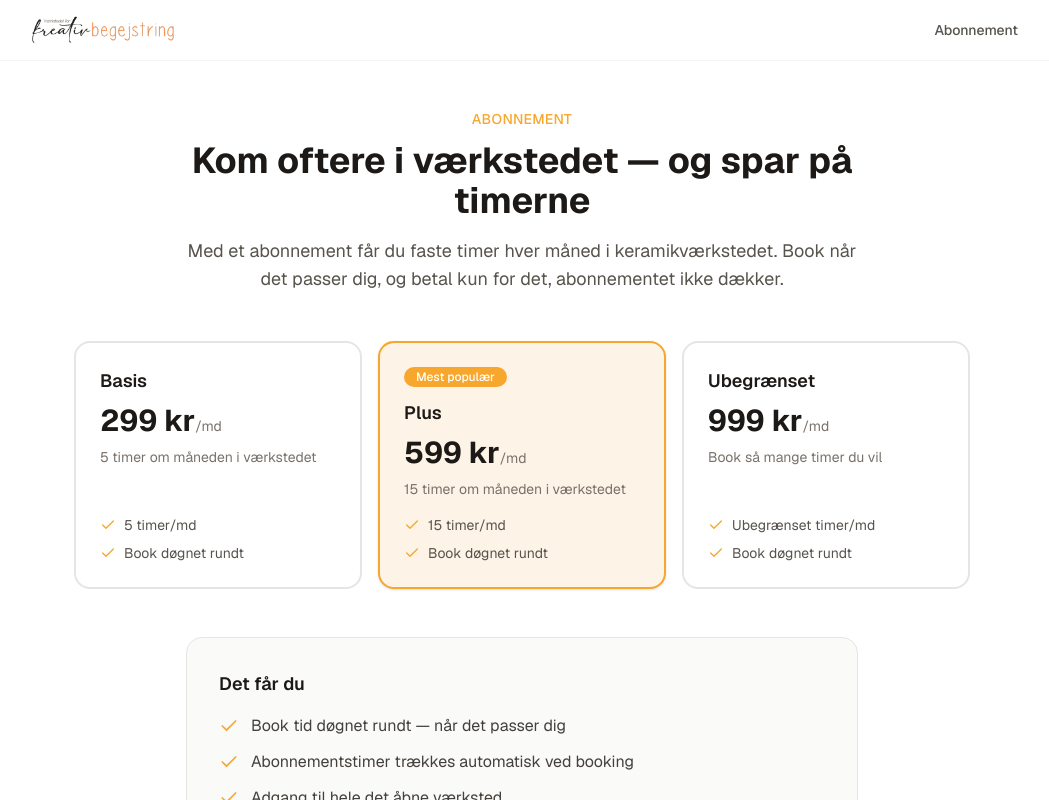
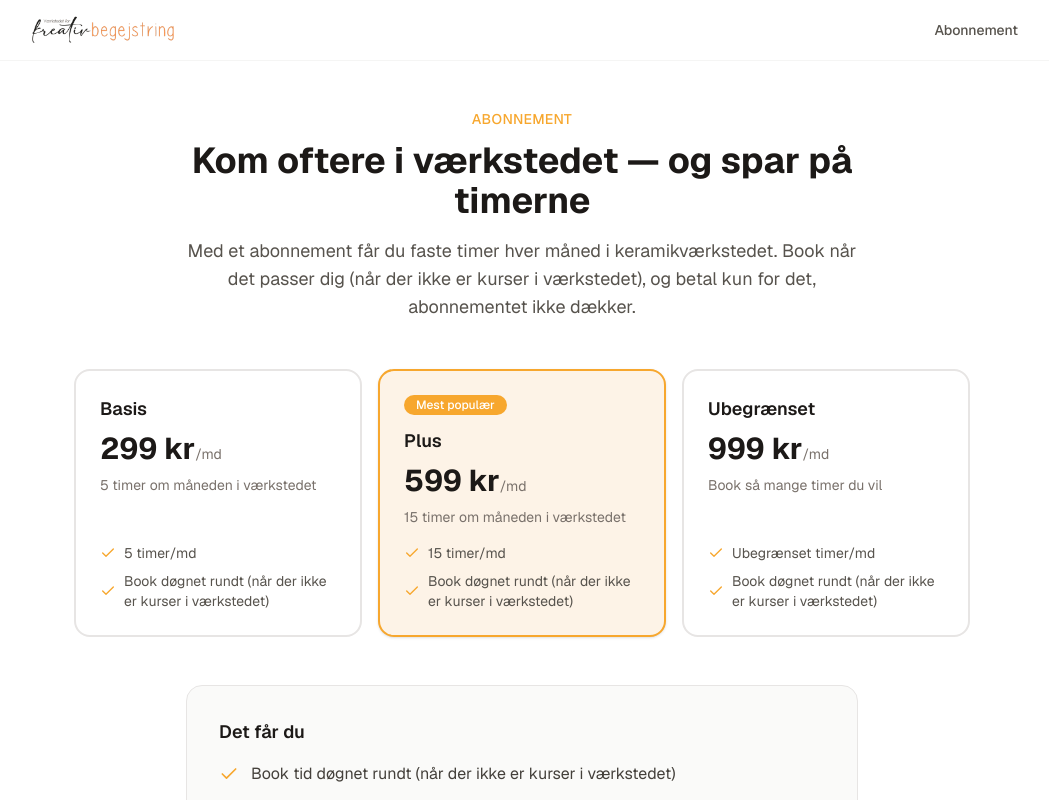
Before and after one commit to NikolajHygebjerg/book, a Next.js app: page /abonnement in a window 1280 px wide. Shown: the top 800 px of the page, without its empty margins (118-1167 px from the left). Built offline with nearby package versions, Linux system fonts and the light colour scheme; no server answers; the database is empty.

Commit message:
Auto-save: agent rettelser (2026-08-20 21:54)

```diff
--- a/src/app/layout.tsx
+++ b/src/app/layout.tsx
@@ -11,7 +11,8 @@ const geist = Geist({
 
 export const metadata: Metadata = {
   title: "Begejstring — Åbent værksted",
-  description: "Book tid i keramikværkstedet. 10 pladser, døgnet rundt.",
+  description:
+    "Book tid i keramikværkstedet. 10 pladser, døgnet rundt (når der ikke er kurser i værkstedet).",
   manifest: "/manifest.json",
   icons: {
     icon: "/logo.png",
--- a/src/components/subscription/subscription-landing.tsx
+++ b/src/components/subscription/subscription-landing.tsx
@@ -12,7 +12,7 @@ const PLAN_META: Record<SubscriptionPlanKey, { highlight: boolean }> = {
 const PLAN_ORDER: SubscriptionPlanKey[] = ["BASIS", "PLUS", "UNLIMITED"];
 
 const BENEFITS = [
-  "Book tid døgnet rundt — når det passer dig",
+  "Book tid døgnet rundt (når der ikke er kurser i værkstedet)",
   "Abonnementstimer trækkes automatisk ved booking",
   "Adgang til hele det åbne værksted",
   "Ingen binding — opsig når som helst",
@@ -39,7 +39,8 @@ export function SubscriptionLanding({
         </h1>
         <p className="mt-4 text-stone-600 text-lg">
           Med et abonnement får du faste timer hver måned i keramikværkstedet. Book når det
-          passer dig, og betal kun for det, abonnementet ikke dækker.
+          passer dig (når der ikke er kurser i værkstedet), og betal kun for det, abonnementet
+          ikke dækker.
         </p>
       </section>
 
@@ -77,7 +78,7 @@ export function SubscriptionLanding({
                 </li>
                 <li className="flex items-center gap-2">
                   <Check className="h-4 w-4 shrink-0 text-brand" />
-                  Book døgnet rundt
+                  Book døgnet rundt (når der ikke er kurser i værkstedet)
                 </li>
               </ul>
             </div>
--- a/src/components/subscription/subscription-manager.tsx
+++ b/src/components/subscription/subscription-manager.tsx
@@ -112,7 +112,7 @@ export function SubscriptionManager({
                   </li>
                   <li className="flex items-center gap-2">
                     <Check className="h-4 w-4 text-brand" />
-                    Book døgnet rundt
+                    Book døgnet rundt (når der ikke er kurser i værkstedet)
                   </li>
                 </ul>
                 <button
```
